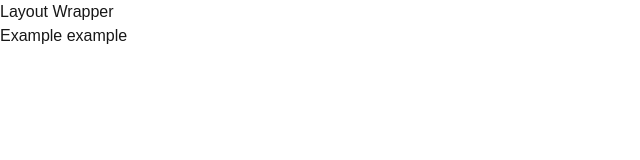
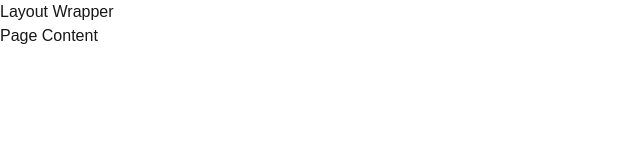
Before and after one commit to oljimenez/test-app, a Next.js app: page /example in a window 1280 px wide. Shown: the top 160 px of the page, without its empty margins (0-640 px from the left). Built offline with nearby package versions, Linux system fonts and the light colour scheme.

Commit message:
add cache page

```diff
--- a/app/[id]/layout.tsx
+++ b/app/[id]/layout.tsx
@@ -1,19 +1,23 @@
 
 import { Suspense } from 'react';
 import { cacheLife, cacheTag } from 'next/cache';
-import { connection } from 'next/server';
 
 async function CachedLayoutContent({
   children,
+    params
 }: {
   children: React.ReactNode;
+  params:  LayoutProps<"/[id]">['params'];
 }) {
   'use cache';
   cacheLife('max');
   cacheTag('layout-content');
 
-//   throw new Error("Test error from layout");
+   const pageId = await params;
 
+  if(pageId.id === 'error'){
+    throw new Error("Test error from layout");
+  }
 
   return (
     <div>
@@ -23,25 +27,13 @@ async function CachedLayoutContent({
   )
 };
 
-// Dynamic wrapper - defers execution to request time
-async function DynamicLayoutWrapper({
-  children,
-}: {
-  children: React.ReactNode;
-}) {
-  await connection(); // Defer to request time
-  return <CachedLayoutContent>{children}</CachedLayoutContent>;
-}
-
 export default async function RootLayout({
   children,
-}: Readonly<{
-  children: React.ReactNode;
-}>) {
-
+  params
+}: LayoutProps<"/[id]">) {
   return (
     <Suspense fallback={<div>Loading...</div>}>
-      <DynamicLayoutWrapper >{children}</DynamicLayoutWrapper>
+      <CachedLayoutContent params={params}>{children}</CachedLayoutContent>
     </Suspense>
   );
 }
--- a/app/[id]/page.tsx
+++ b/app/[id]/page.tsx
@@ -1,16 +1,21 @@
 
 import { cacheLife, cacheTag } from 'next/cache';
+import { Suspense } from 'react';
 
-export default async function Home(props: PageProps<"/[id]">) {
-    'use cache';
-    cacheLife('max');
-    cacheTag('page-content');
 
-    const params = await props.params;
 
-    return (
-        <div>
-           Example {params.id}
-        </div>
-     )
+async function PageContent() {
+  'use cache';
+  cacheLife('max');
+  cacheTag('page-content');
+
+  return <div>Page Content</div>;
 }
+
+export default async function Page() {
+  return (
+    <Suspense fallback={<div>Loading...</div>}>
+      <PageContent />
+    </Suspense>
+  );
+}
```
